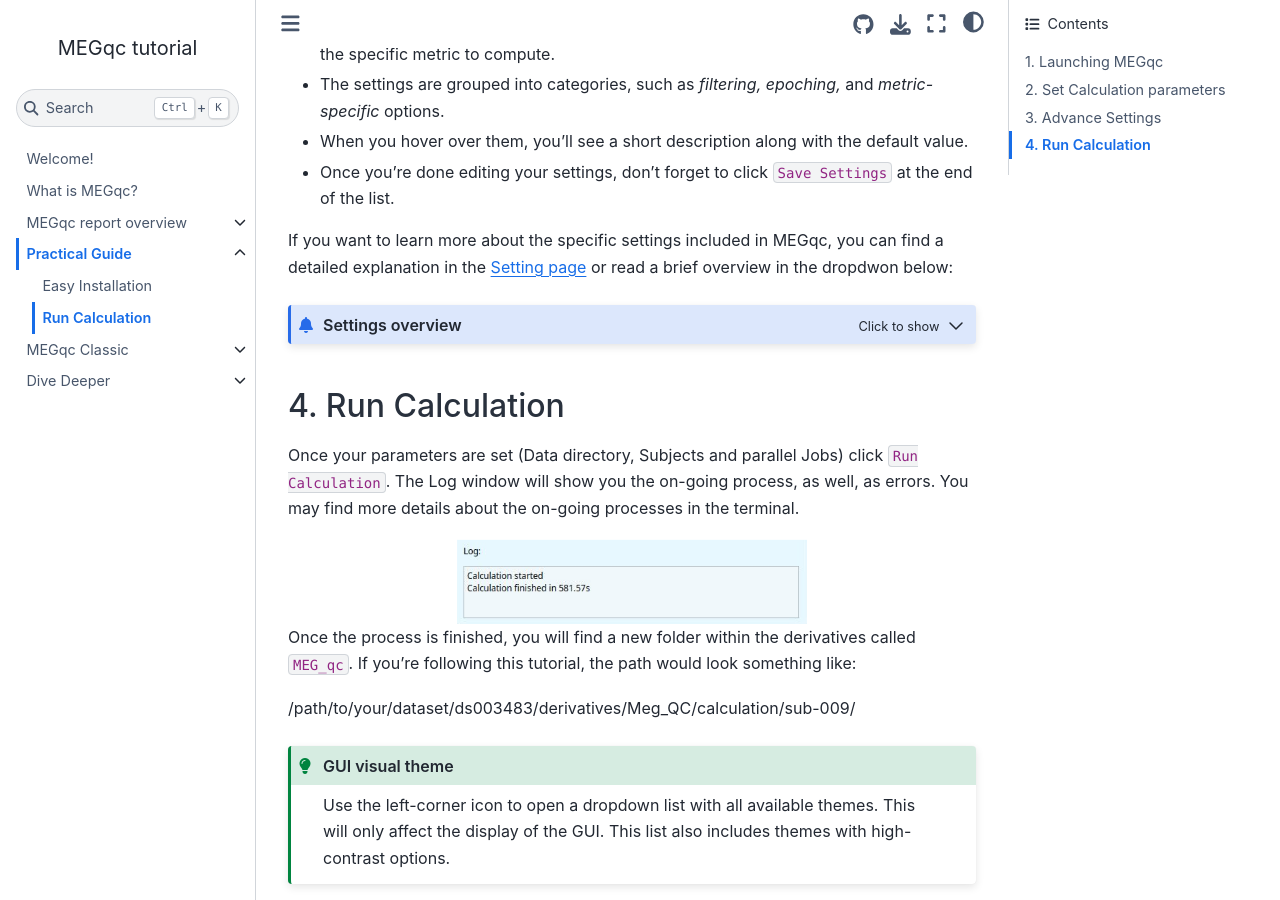
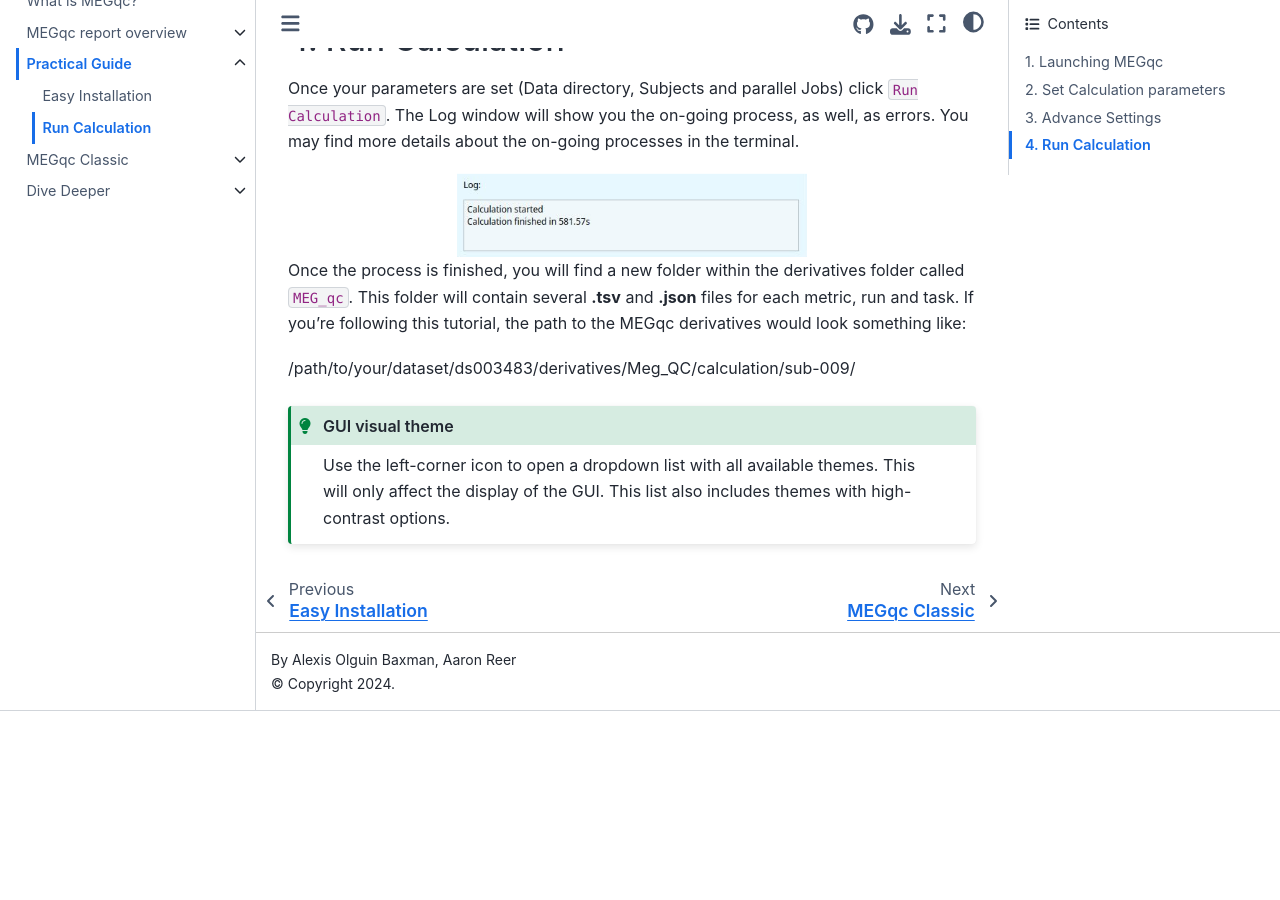
Before and after one commit to ANCPLabOldenburg/megqc_documentation, a Jupyter Book: the page built from new/run.md, in a window 1280 px wide and 900 px high, scrolled down 2144 px. Built offline with Jupyter Book 1.0.4 settings and Sphinx 7.4.7 and the Sphinx Book theme 1.1.4, drawn with Linux system fonts in a browser that asks for light colours; pages that are not in the unit, such as notebooks, are missing from menus; after the commit the page ends 2855 px from its top, so only the background shows below that.

Commit message:
Update run.md

```diff
--- a/new/run.md
+++ b/new/run.md
@@ -5,7 +5,7 @@
 ## 1. Launching MEGqc
 To open the GUI, click the MEGqc shortcut on your Desktop.
 
-<img src="../static/mini/desktop.png" alt="icon" width="350px" align="center">
+<img src="../static/mini/desktop.png" alt="icon" width="250px" align="center">
 
 
 *(a terminal will open alongside the GUI, you can safely close the terminal if you want)*
@@ -13,7 +13,7 @@
 
 ## 2. Set Calculation parameters
 
-<img src="../static/mini/mini.png" alt="mini-megqc-gui" width="350px" align="center">
+<img src="../static/mini/calculation.png" alt="mini-megqc-gui" width="350px" align="center">
 
 
 * **Data directory:** you can *paste* the path to your dataset or click `Browse` to select the folder manually.
@@ -57,7 +57,7 @@
 
 <img src="../static/mini/log.png" alt="settings-gui" width="350px" align="center">
 
-Once the process is finished, you will find a new folder within the derivatives called `MEG_qc`. If you're following this tutorial, the path would look something like:
+Once the process is finished, you will find a new folder within the derivatives folder called `MEG_qc`. This folder will contain several **.tsv** and **.json** files for each metric, run and task. If you're following this tutorial, the path to the MEGqc derivatives would look something like:
 
   /path/to/your/dataset/ds003483/derivatives/Meg_QC/calculation/sub-009/
 
```
